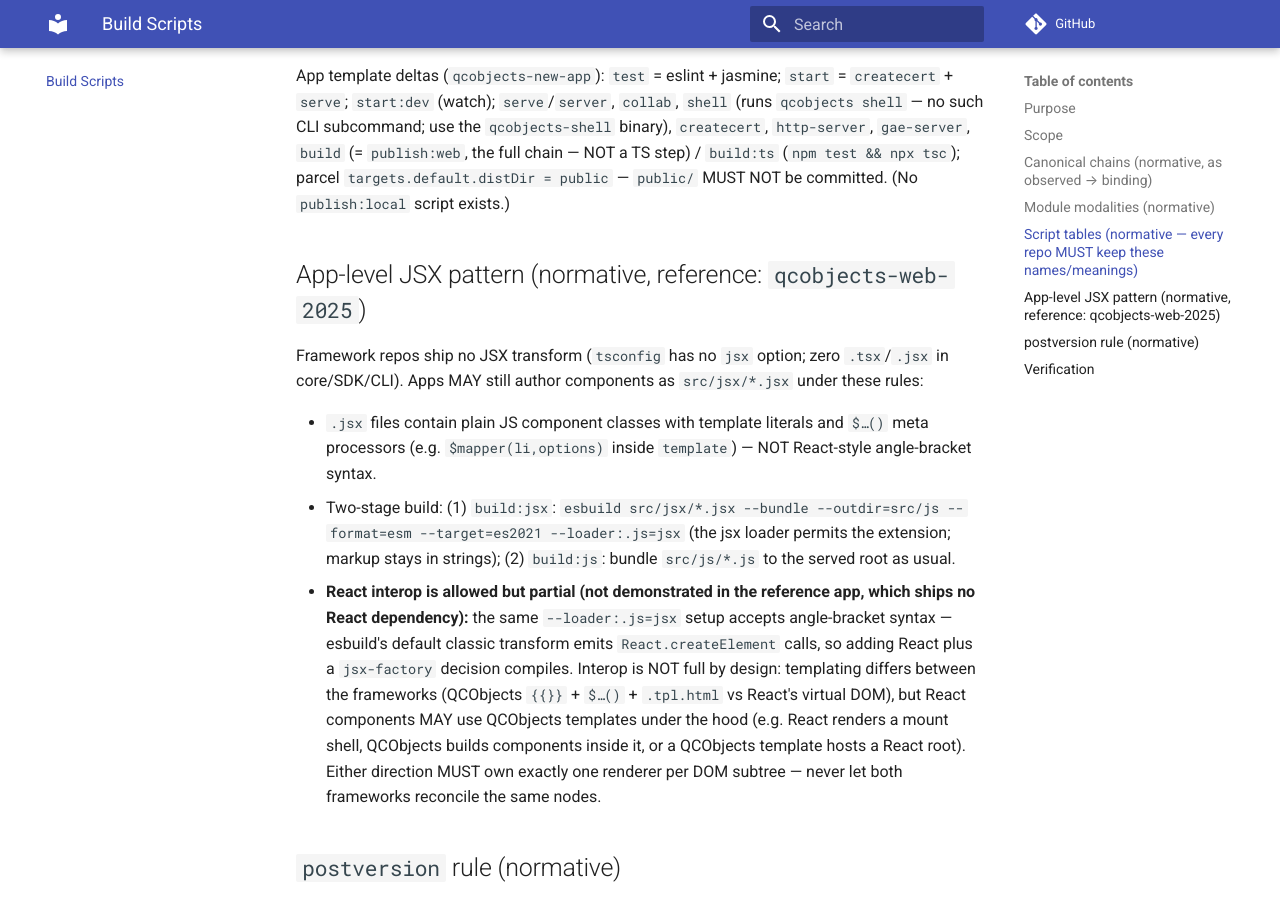
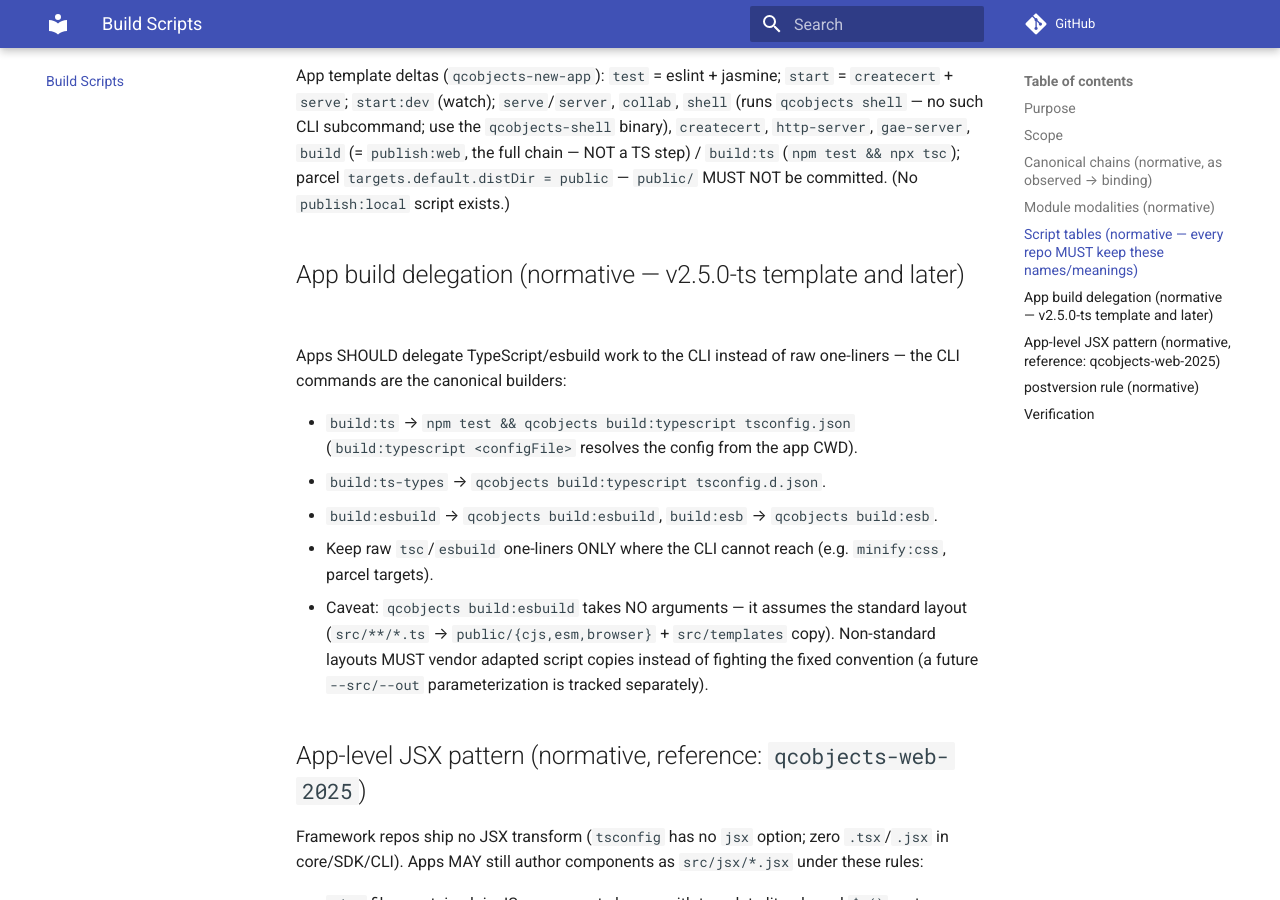
Before and after one commit to QCObjects/product-specs, an MkDocs documentation site: the page built from docs/14-build-scripts-blueprint.md, in a window 1280 px wide and 900 px high, scrolled down 2764 px. Built offline with MkDocs 1.6.1 and Material for MkDocs 9.7.7, drawn with Linux system fonts in a browser that asks for light colours; comment, search, counter and statistics services are not loaded.

Commit message:
feat: app build delegation to CLI (14)

```diff
--- a/docs/14-build-scripts-blueprint.md
+++ b/docs/14-build-scripts-blueprint.md
@@ -88,6 +88,23 @@ App template deltas (`qcobjects-new-app`): `test` = eslint + jasmine;
 (`npm test && npx tsc`); parcel `targets.default.distDir =
 public` — `public/` MUST NOT be committed. (No `publish:local` script exists.)
 
+## App build delegation (normative — v2.5.0-ts template and later)
+
+Apps SHOULD delegate TypeScript/esbuild work to the CLI instead of raw
+one-liners — the CLI commands are the canonical builders:
+
+- `build:ts` → `npm test && qcobjects build:typescript tsconfig.json`
+  (`build:typescript <configFile>` resolves the config from the app CWD).
+- `build:ts-types` → `qcobjects build:typescript tsconfig.d.json`.
+- `build:esbuild` → `qcobjects build:esbuild`, `build:esb` → `qcobjects build:esb`.
+- Keep raw `tsc`/`esbuild` one-liners ONLY where the CLI cannot reach
+  (e.g. `minify:css`, parcel targets).
+- Caveat: `qcobjects build:esbuild` takes NO arguments — it assumes the standard
+  layout (`src/**/*.ts` → `public/{cjs,esm,browser}` + `src/templates` copy).
+  Non-standard layouts MUST vendor adapted script copies instead of fighting
+  the fixed convention (a future `--src/--out` parameterization is tracked
+  separately).
+
 ## App-level JSX pattern (normative, reference: `qcobjects-web-2025`)
 
 Framework repos ship no JSX transform (`tsconfig` has no `jsx` option; zero
```
